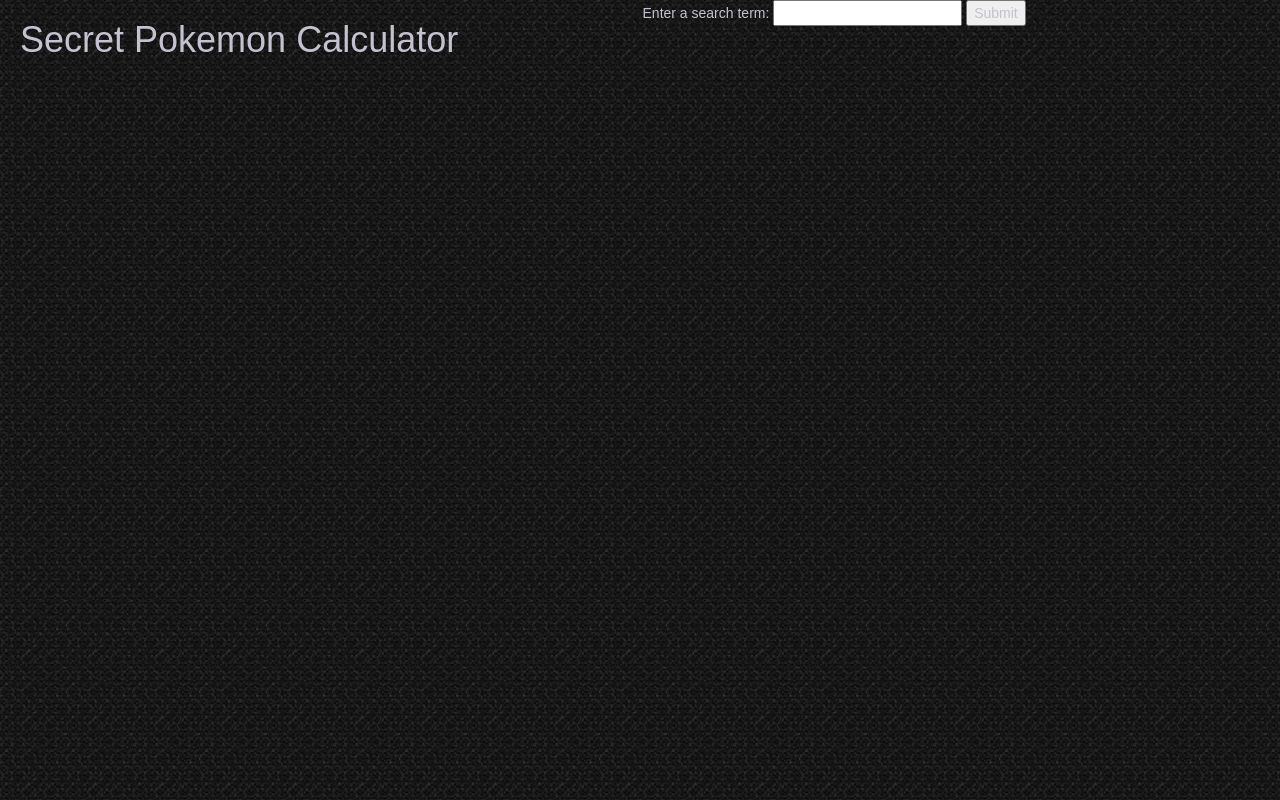
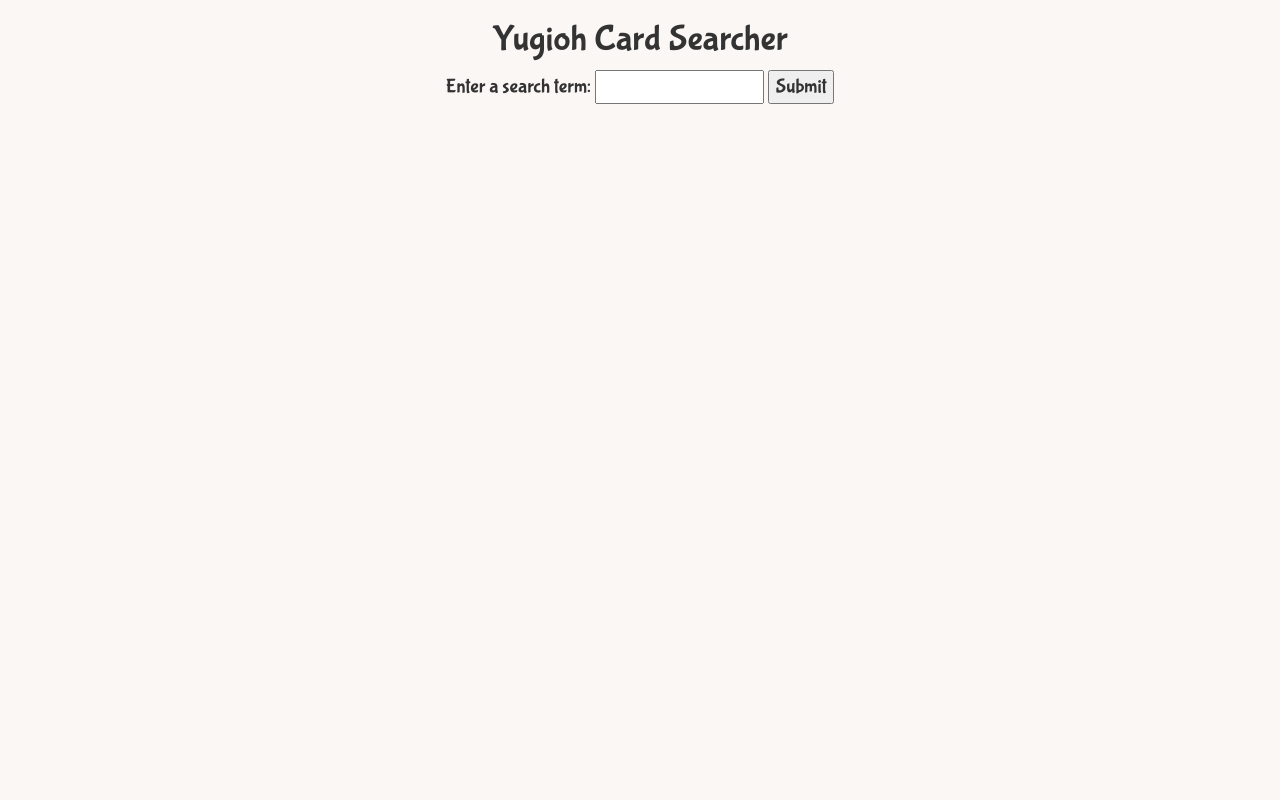
Before and after one commit to r0b0b0t/cst336, a PHP site: page /hw/hw4/index.php in a window 1280 px wide. Run offline with PHP 8.4, Linux system fonts and the light colour scheme.

Commit message:
HW4 ACTUALLY DONE

```diff
--- /dev/null
+++ b/hw/hw4/css/styles.css
@@ -0,0 +1,26 @@
+body {
+    background-color: #fbf7f5;
+    font-family: 'Bubblegum Sans', cursive;
+    font-size: 2em;
+}
+
+header {
+    text-align: center;
+}
+
+#wrapper {
+    text-align: center;
+}
+
+#deck {
+    display: flex;
+    flex-direction: column;
+}
+
+#searchCount {
+    margin-bottom: 30px;
+}
+
+#search {
+    margin-bottom: 20px;
+}
--- a/hw/hw4/index.php
+++ b/hw/hw4/index.php
@@ -7,7 +7,7 @@
         <link rel="stylesheet" href="https://maxcdn.bootstrapcdn.com/bootstrap/3.3.7/css/bootstrap.min.css" integrity="sha384-BVYiiSIFeK1dGmJRAkycuHAHRg32OmUcww7on3RYdg4Va+PmSTsz/K68vbdEjh4u" crossorigin="anonymous">
         <script src="https://maxcdn.bootstrapcdn.com/bootstrap/3.3.7/js/bootstrap.min.js" integrity="sha384-Tc5IQib027qvyjSMfHjOMaLkfuWVxZxUPnCJA7l2mCWNIpG9mGCD8wGNIcPD7Txa" crossorigin="anonymous"></script>
 
-        <link href="https://fonts.googleapis.com/css?family=Luckiest+Guy|Work+Sans" rel="stylesheet">
+        <link href="https://fonts.googleapis.com/css?family=Bubblegum+Sans" rel="stylesheet">
 
         <link rel="stylesheet" href="css/styles.css">
     </head>
@@ -24,7 +24,6 @@
                         "searchTerm" : $("#textSearch").val()
                     },
                     success: function(data, status) {
-                        //do something with data[0] (pokemon species) and data[1] (pokemon sprite)
                         var htmlString = "";
 
                         $("#cardImgs").html("");
@@ -57,15 +56,17 @@
     </script>
     <body>
         <header>
-            <h1>Secret Pokemon Calculator</h1>
+            <h1>Yugioh Card Searcher</h1>
         </header>
-        <div class="container">
-            <span>Enter a search term: </span><input type="text" id="textSearch"/>
-            <button id="submit">Submit</button>
-        </div>
-        <div class="container">
+        <div id="wrapper">
+            <div id="search">
+                <span>Enter a search term: </span><input type="text" id="textSearch"/>
+                <button id="submit">Submit</button>
+            </div>
             <div id="searchCount"></div>
-            <div id="cardImgs"></div>
+            <div id="deck">
+                <div id="cardImgs"></div>
+            </div>
         </div>
     </body>
 </html>
```
